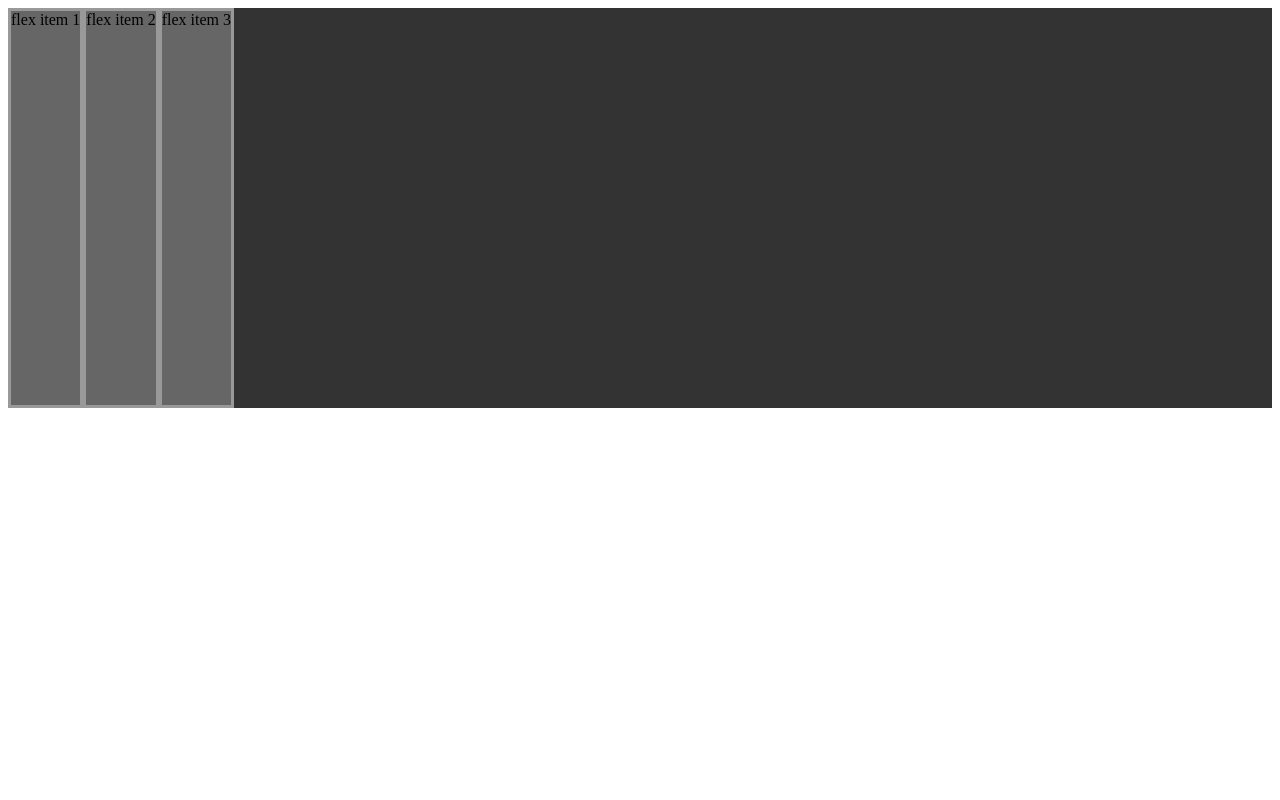
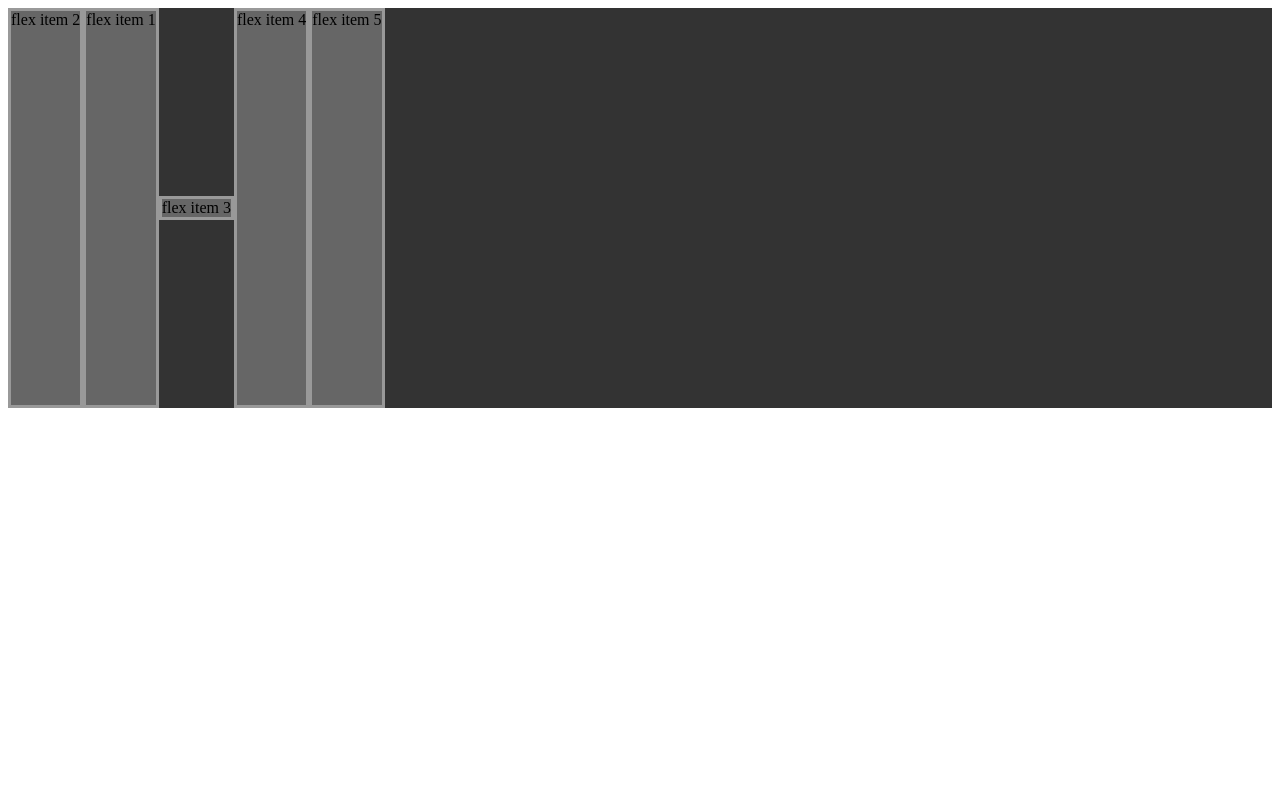
Before and after one commit to MiguelDominguezSanchez/flexbox, a plain HTML site: page index.html in a window 1280 px wide. Shown: the top 800 px of the page. Drawn offline with Linux system fonts and the light colour scheme.

Commit message:
Order & Alignment of Children in Flexbox (order & align-self)

```diff
--- a/index.html
+++ b/index.html
@@ -49,19 +49,29 @@
       Si la caja flexbox tiene dirección de columna, flex-basis representa el height
       Valor por defecto auto
        */
-       flex: 0 1 auto;
+      flex: 0 1 auto;
        /* Es un shorthand de las propiedades flex-grow flex-shrink y flex-basis, en ese orden */
        /* grow - shrink -basis */
        /* 0 1 auto - No crezcas, ten la capacidad de reducir, y el valor tamaño automático */
-
+      order: 0;
+      /* Representa el orden que tendrán los elementos hijos en la caja flexbox
+      Valor por defecto 0
+      Se aceptan valores positivos y negativos
+      Un valor menor siempre irá antes que un valor mayor
+       */
+      align-self: stretch;
+      /* stretch | flex-start | flex-end | center | baseline */
+       /* Sobrescribir el valor de la propiedad align-items sólo para el elemento hijo especificado */
     }
 
     .item:nth-child(2) {
       /* flex-grow: 0; */
       /* flex-shrink: 2; */
+      order: -1;
     }
     .item:nth-child(3) {
       /* flex-grow: 0; */
+      align-self: center;
     }
 
     /* .item:nth-child(2), .item:nth-child(17) {
@@ -75,12 +85,15 @@
     <article class="item">flex item 1</article>
     <article class="item">flex item 2</article>
     <article class="item">flex item 3</article>
+    <article class="item">flex item 4</article>
+    <article class="item">flex item 5</article>
   </section>
   <br><br><br><br><br><br><br><br><br><br><br><br><br><br><br><br><br><br><br><br><br><br><br><br><br><br><br><br><br><br>
   <section class="container">
     <article class="item">flex item 1</article>
     <article class="item">flex item 2</article>
     <article class="item">flex item 3</article>
+
   </section>
   <br>
   <br>
```
